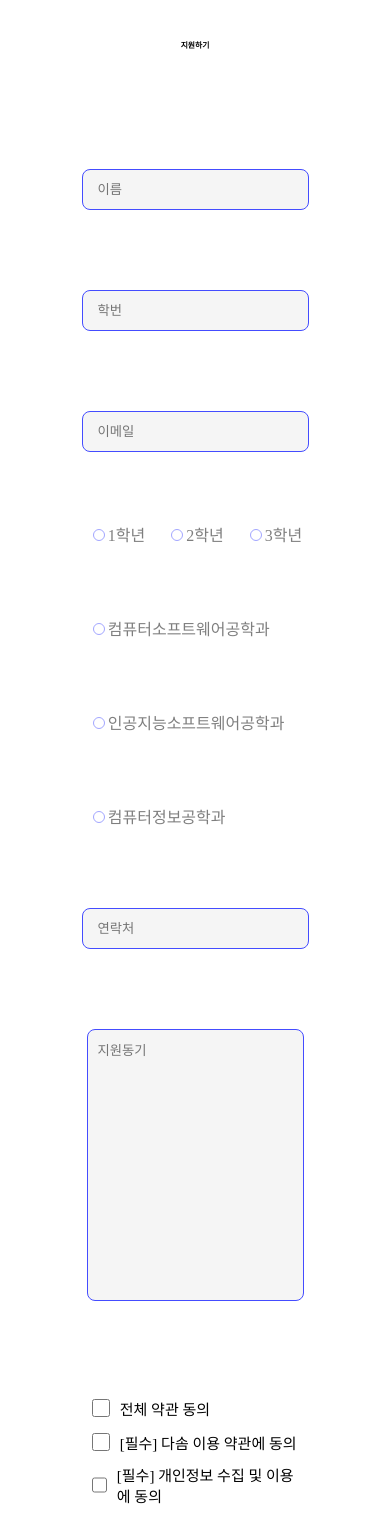
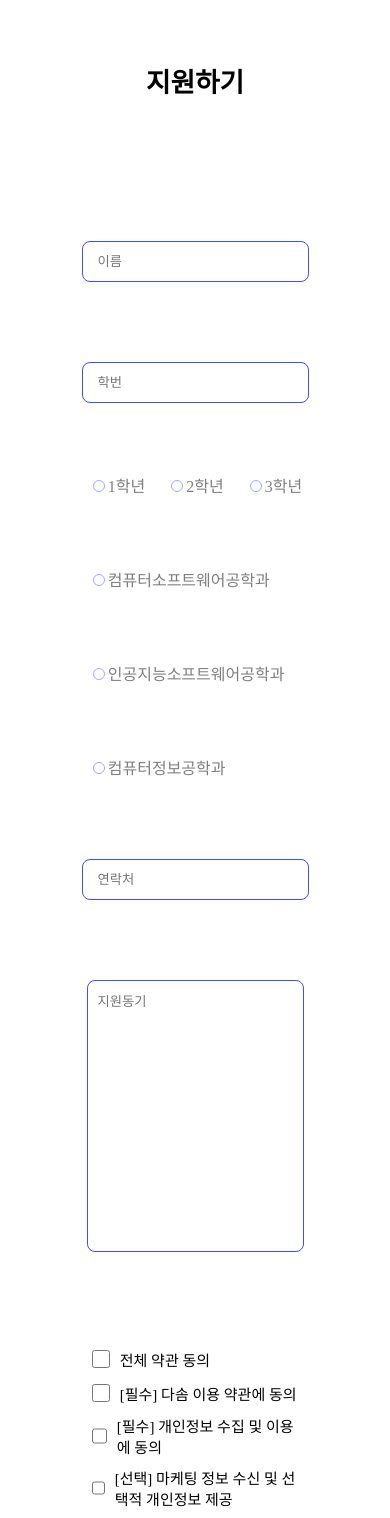
Before and after one commit to DASOM-GitHub/DASOM-Frontend, a React (Create React App) app: page /apply in a window 390 px wide. Shown: the top 1518 px of the page. Built offline with nearby package versions, Linux system fonts and the light colour scheme; the HTML template or start-up script is replaced by a standard one; a web font is replaced by a local one.

Commit message:
학번& 연락처 수정완료

```diff
--- a/src/pages/ApplyPage/Apply.css
+++ b/src/pages/ApplyPage/Apply.css
@@ -14,10 +14,11 @@
     width: 50%;
 
   }
-  .apply-title {
-    font-size: 32pt;
+  .apply-title > h2{
+    font-size: 28pt;
     font-weight: 800;
   }
+
   .apply-input-text {
     border: 1px solid #444cff;
     border-radius: 8px;
@@ -26,7 +27,7 @@
     padding: 2px 15px;
     outline: none;
     margin-top: 80px;
-    background-color: #f5f5f5;
+    background-color: white;
     &:focus {
       border: 2px solid #444cff;
     }
@@ -42,8 +43,7 @@
     word-wrap: break-word;
     resize: none;
     padding: 10px 10px;
-    background-color: #f5f5f5;
-
+    background-color: white;
     &:focus {
       border: 2px solid #444cff;
     }
@@ -153,8 +153,8 @@
     align-items: center;
     width: 100%;
   }
-  .apply-title {
-    font-size: 32pt;
+  .apply-title > h2 {
+    font-size: 20pt;
     font-weight: 800;
   }
   .apply-input-text {
@@ -165,8 +165,7 @@
     padding: 2px 15px;
     outline: none;
     margin-top: 80px;
-    background-color: #f5f5f5;
-
+    background-color: white;
     &:focus {
       border: 2px solid #444cff;
     }
@@ -182,7 +181,7 @@
     word-wrap: break-word;
     resize: none;
     padding: 10px 10px;
-    background-color: #f5f5f5;
+    background-color: white;
 
     &:focus {
       border: 2px solid #444cff;
--- a/src/pages/ApplyPage/Apply.jsx
+++ b/src/pages/ApplyPage/Apply.jsx
@@ -6,7 +6,6 @@ import axios from "axios";
 const Apply = () => {
   const [inputName, setInputName] = useState("");
   const [studentId, setStudentId] = useState("");
-  const [email, setEmail] = useState("");
   const [tel, setTel] = useState("");
   const [motivation, setMotivation] = useState("");
   const [Grade, setGrade] = useState();
@@ -15,7 +14,7 @@ const Apply = () => {
   const [agreeTerms, setAgreeTerms] = useState(false);
   const [agreePrivacy, setAgreePrivacy] = useState(false);
   const [agreeMarketing, setAgreeMarketing] = useState(false);
-  const [applicants, setApplicants] = useState([]);
+  const [applicants] = useState([]);
 
   const textRef = useRef();
   const navigate = useNavigate();
@@ -30,6 +29,34 @@ const Apply = () => {
 	const handleChange = (setter) => (e) => {
 		setter(e.target.value);
 	};
+
+   {/* 학번이 0으로는 입력 불가 */}
+  const handleStudentIdChange = (e) => {
+    const value = e.target.value;
+
+    if (value === "") {
+      setStudentId(value);
+      return;
+  }
+
+    if (!/^[1-9]\d*$/.test(value)) {
+      // alert("학번은 0으로 시작할 수 없으며, 숫자만 입력 가능합니다.");
+      return; // 입력을 무시
+    }
+    setStudentId(value);
+  };
+
+
+   {/* 예) 010-1111-1111로 변환 */}
+  const handleTelChange = (e) => {
+    let value = e.target.value.replace(/[^0-9]/g, ""); // 숫자 이외의 문자 제거
+    if (value.length > 3 && value.length <= 7) {
+      value = value.replace(/(\d{3})(\d+)/, "$1-$2");
+    } else if (value.length > 7) {
+      value = value.replace(/(\d{3})(\d{4})(\d+)/, "$1-$2-$3");
+    }
+    setTel(value);
+  };
 
   const handleCheckboxChange = (setter) => (e) => {
     setter(e.target.checked);
@@ -81,7 +108,7 @@ const Apply = () => {
     };
 
     try {
-      const response = await axios.post('https://dmu-dasom.or.kr/recruit', applicationData, {
+      const response = await axios.post('https://dmu-dasom.or.kr/api/recruit', applicationData, {
         headers: {
           'Content-Type': 'application/json',  // Content-Type 헤더 추가
         }
@@ -109,7 +136,7 @@ const Apply = () => {
     }
 
     try {
-      const response = await axios.get('https://dmu-dasom.or.kr/recruit', {
+      const response = await axios.get('https://dmu-dasom.or.kr/api/recruit', {
         headers: {
           'Content-Type': 'application/json',
           'Authorization': `Bearer ${token}`,
@@ -140,7 +167,7 @@ const Apply = () => {
     }
 
     try {
-      const response = await axios.get(`https://dmu-dasom.or.kr/recruit/${applyId}`, {
+      const response = await axios.get(`https://dmu-dasom.or.kr/api/recruit/${applyId}`, {
         headers: {
           'Content-Type': 'application/json',
           'Authorization': `Bearer ${token}`,
@@ -184,7 +211,6 @@ const Apply = () => {
   const isFormComplete =
     inputName &&
     studentId &&
-    email &&
     tel &&
     motivation &&
     Grade &&
@@ -192,9 +218,11 @@ const Apply = () => {
     agreeTerms &&
     agreePrivacy;
 
+
+
   return (
     <div className="apply-main">
-      <div className="apply-title">지원하기</div>
+      <div className="apply-title"><h2>지원하기</h2></div>
       <form className="apply-ques-box" onSubmit={handleSubmit}>
         <input
           className="apply-input-text"
@@ -207,13 +235,7 @@ const Apply = () => {
           className="apply-input-text"
           placeholder="학번"
           value={studentId}
-          onChange={handleChange(setStudentId)}
-        ></input>
-          <input
-          className="apply-input-text"
-          placeholder="이메일"
-          value={email}
-          onChange={handleChange(setEmail)}  // 이메일 입력 핸들러 추가
+          onChange={handleStudentIdChange}
         ></input>
         <div className="apply-grade-box">
           {["1학년", "2학년", "3학년"].map((grade) => (
@@ -261,7 +283,8 @@ const Apply = () => {
           className="apply-input-text"
           placeholder="연락처"
           value={tel}
-          onChange={handleChange(setTel)}
+          // onChange={handleChange(setTel)}
+          onChange={handleTelChange}
         ></input>
         <textarea
           ref={textRef}
```
Also changed, not shown: 1 other file (tests, documents, lock files or other folders).
